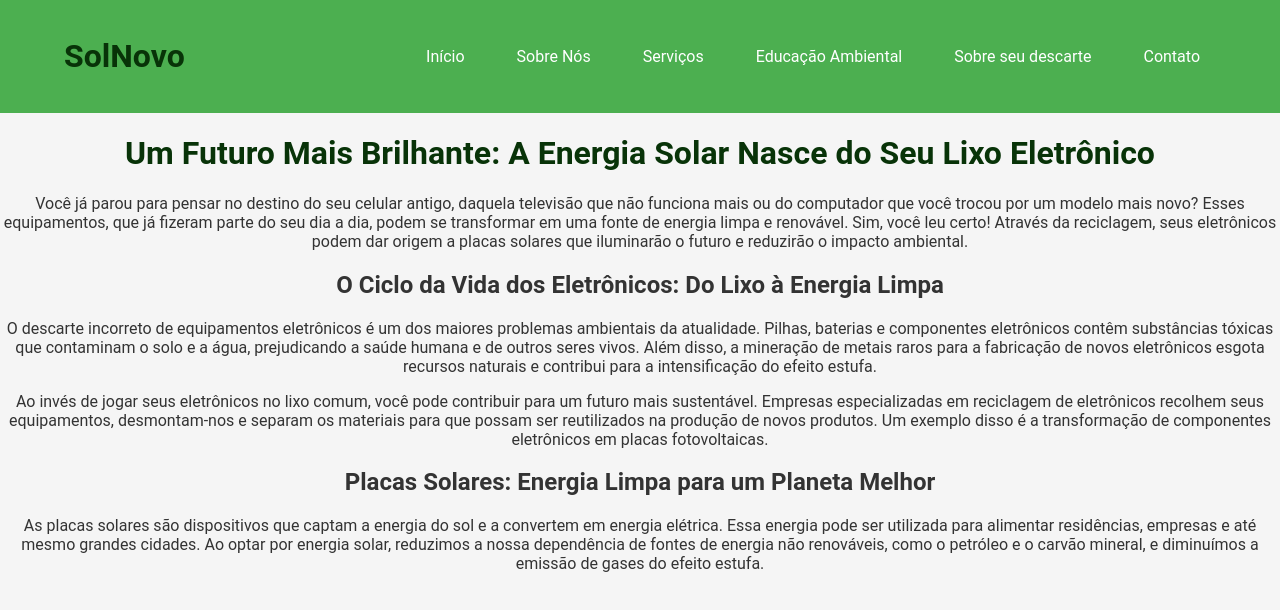
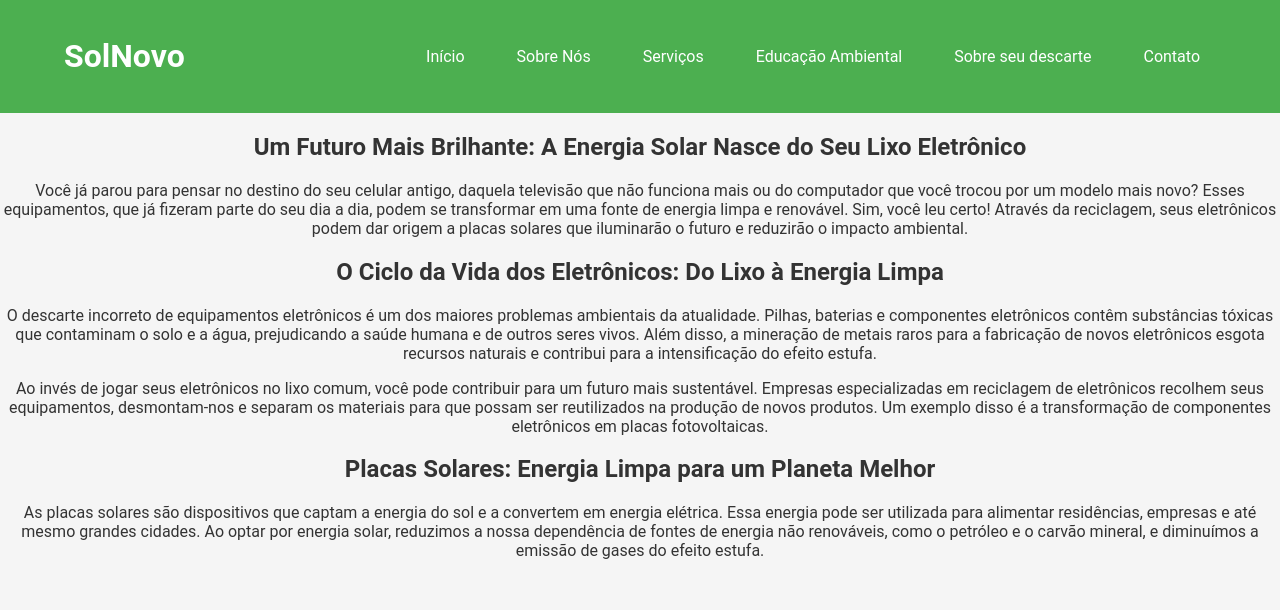
Before and after one commit to AnaLu1za/GoIT---Projeto, a plain HTML site: page educacao.html in a window 1280 px wide. Drawn offline with Linux system fonts and the light colour scheme.

Commit message:
corrige erro

```diff
--- a/educacao.html
+++ b/educacao.html
@@ -21,7 +21,7 @@
     </div>
 </header>
 <body>
-    <h1>Um Futuro Mais Brilhante: A Energia Solar Nasce do Seu Lixo Eletrônico</h1>
+    <h2>Um Futuro Mais Brilhante: A Energia Solar Nasce do Seu Lixo Eletrônico</h2>
     <p>Você já parou para pensar no destino do seu celular antigo, daquela televisão que não funciona mais ou do computador que você trocou por um modelo mais novo? Esses equipamentos, que já fizeram parte do seu dia a dia, podem se transformar em uma fonte de energia limpa e renovável. Sim, você leu certo! Através da reciclagem, seus eletrônicos podem dar origem a placas solares que iluminarão o futuro e reduzirão o impacto ambiental.</p>
     <h2>O Ciclo da Vida dos Eletrônicos: Do Lixo à Energia Limpa</h2>
     <p>O descarte incorreto de equipamentos eletrônicos é um dos maiores problemas ambientais da atualidade. Pilhas, baterias e componentes eletrônicos contêm substâncias tóxicas que contaminam o solo e a água, prejudicando a saúde humana e de outros seres vivos. Além disso, a mineração de metais raros para a fabricação de novos eletrônicos esgota recursos naturais e contribui para a intensificação do efeito estufa.</p>
@@ -38,7 +38,7 @@ body {
 }
 
 h1 {
-    color: rgb(8, 51, 8);
+    color: rgb(255, 255, 255);
     text-align: center;
 }
 
```
